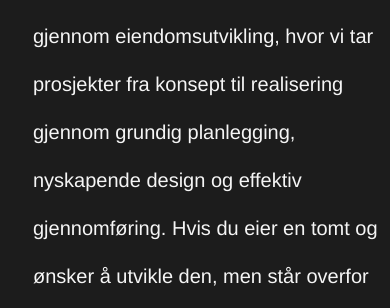
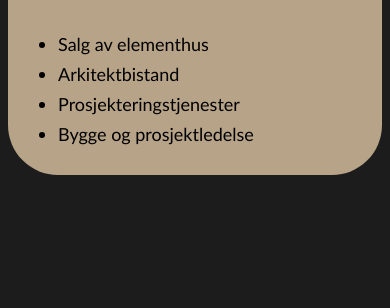
Before and after one commit to azimiqbal/real-estate-website, an Astro site: page / in a window 390 px wide. Shown: the part 1958-2266 px from the top of the page. Built offline with nearby package versions, Linux system fonts and the light colour scheme; Astro itself is replaced by a stand-in of ours.

Commit message:
Revert "front improvements"
This reverts commit 92c0e10c3832c663d4f428d128b5674532e9cf7b.

```diff
--- a/src/pages/index.astro
+++ b/src/pages/index.astro
@@ -53,12 +53,22 @@ const pageDescription = "Oppdag NT Boligs innovative tilnærming til bygging av
 				</div>
 			</div>
 		</div>
+		<div class="wrapper">
+            <div class="tjenester">
+                <h1>Tjenester</h1>
+                <ul>
+                    <li>Salg av elementhus</li>
+                    <li>Arkitektbistand</li>
+                    <li>Prosjekteringstjenester</li>
+                    <li>Bygge og prosjektledelse</li>
+                </ul>
+            </div>
+        </div>
 		<div class="target-section" id="target-section">
 			<div class="content">
 				<h4>NT Bolig</h4>
 				<p>
-					NT bolig fokuserer på å skape verdier gjennom eiendomsutvikling, hvor vi tar prosjekter fra konsept til realisering gjennom grundig planlegging, nyskapende design og effektiv gjennomføring. Hvis du eier en tomt og ønsker å utvikle den, men står overfor begrensninger som tid, kompetanse eller kapital. Sammen kan vi skape verdier på en enkel og svært lønnsom måte.
-				</p>
+					Vi er stolte av å være din pålitelige partner når det gjelder eiendomsutvikling. NT Bolig tilbyr skreddersydde løsninger for prosjekter av alle størrelser, fra småskala renoveringer til store boligutviklingsprosjekter. Med vår ekspertise, erfaring og lidenskap for kvalitetssikrede resultater - tar vi hånd om alle aspekter av eiendomsutvikling.</p>
 			</div>
 			<div class="column-image">
 				<Image src={eidsvoll} class="imgy" alt="" loading="eager" />
@@ -70,8 +80,7 @@ const pageDescription = "Oppdag NT Boligs innovative tilnærming til bygging av
 			</div>
 			<div class="content">
 				<h4>Våre tjenester</h4>
-				<p>
-					NT bolig tilbyr helhetlige tjenester innen eiendoms- og prosjektutvikling, inkludert arkitektbistand, ingeniørtjenester, byggesøknader, byggeledelse, produksjon og leveranse av trebaserte prefabrikkerte bygningselementer. Med et sterkt fokus på effektivitet og kostnadsbesparelser har vi levert mange vellykkede prosjekter og etablert oss som en pålitelig partner i bransjen
+				<p>NT Bolig tilbyr tilpassede løsninger for eiendomsutvikling som passer dine behov og ønsker. Fra det øyeblikket du kontakter oss, tar vi deg med på en spennende reise fra idé til virkelighet. Enten du bygger et nytt hjem eller pusser opp, tilbyr vi et omfattende utvalg av høykvalitets elementhus. La vårt dedikerte team av fagfolk ta hånd om ditt eiendomsutviklingsprosjekt. Vi er her for å sikre at ditt prosjekt når sitt fulle potensiale.
 				</p>
 			</div>
 		</div>
@@ -126,7 +135,39 @@ const pageDescription = "Oppdag NT Boligs innovative tilnærming til bygging av
 		border: 1px solid white;
 	}
 
+	.wrapper {
+        display: flex;
+        justify-content: center;
+        align-items: flex-start;
+        width: 100%;
+        padding-top: 100px;
+        padding-bottom: 50px;
+    }
+
+	.tjenester {
+        display: flex;
+        background-color: #b7a388;
+        color: black;
+        width: 700px;
+        border-radius: 50px;
+        padding: 14px;
+        margin: 8px;
+    }
+
 	@media (max-width: 500px) {
+        .wrapper {
+            padding-top: 50px;
+        }
+
+        .tjenester {
+            display: block;
+            width: 100%;
+            padding: 10px;
+        }
+
+		.tjenester h1 {
+			padding-left: 40px;
+		}
 
 		.column-image {
 			padding: 0;
```
Also changed, not shown: 2 other files.
